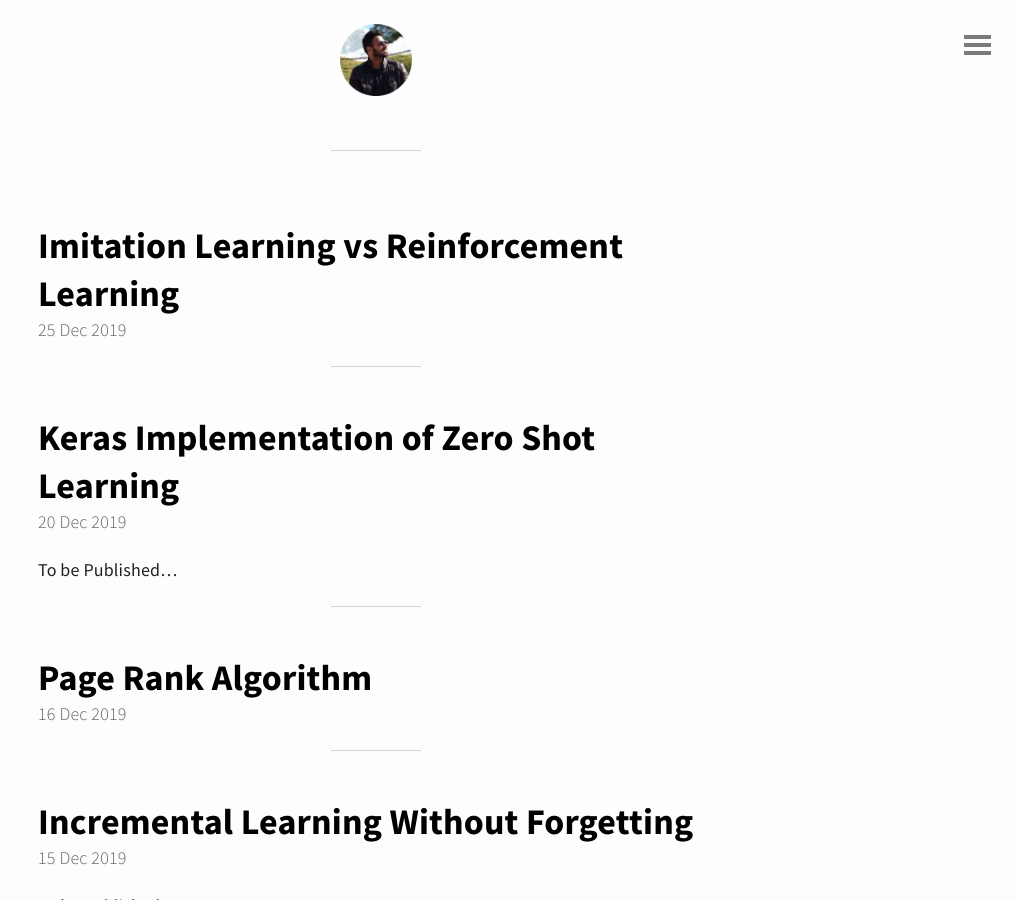
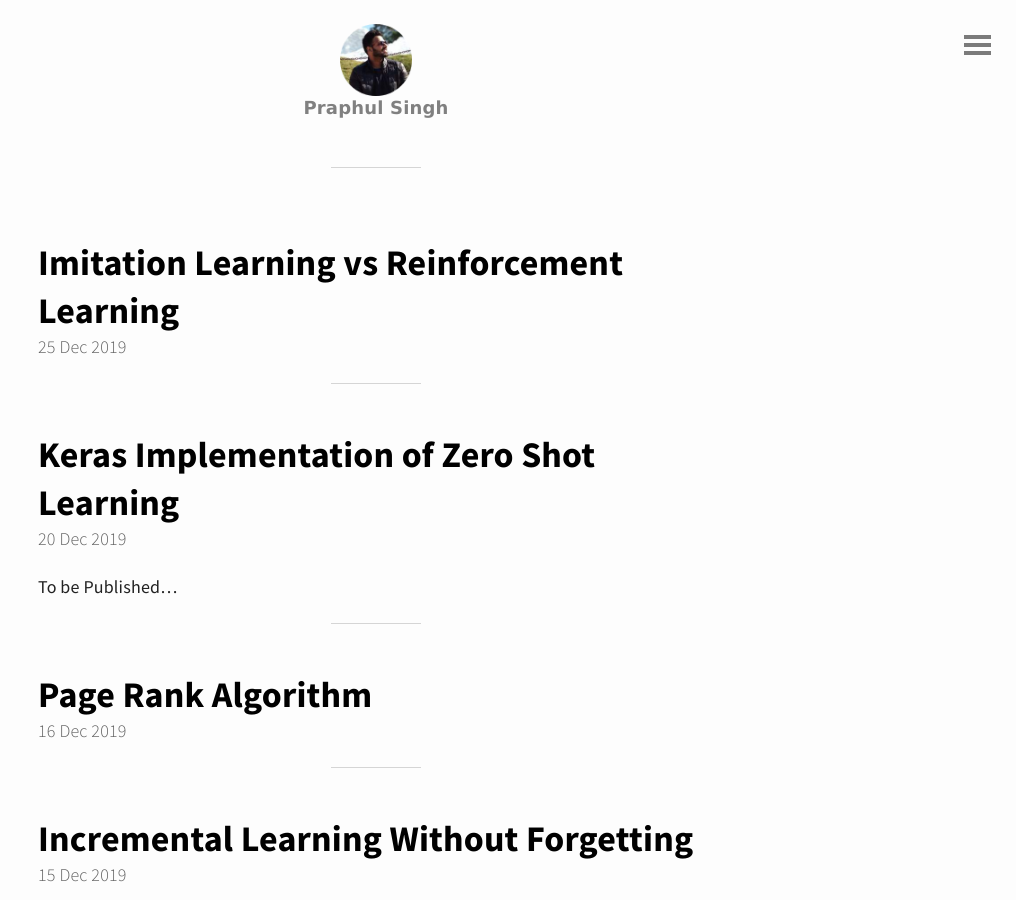
Before and after one commit to spraphul/blog, a Jekyll site: the page built from index.html, in a window 1280 px wide and 900 px high. Shown: the whole window, without its empty margins (264-1280 px from the left). Built offline with Jekyll 4.4.1, drawn with Linux system fonts in a browser that asks for light colours; the list of posts is cut into pages by our own code.

Commit message:
Update header.html

```diff
--- a/_includes/header.html
+++ b/_includes/header.html
@@ -1,6 +1,7 @@
 <header id="header">
 	<a href="{{ site.baseurl }}">
 		<img src="{{ "/circle-cropped.png" | prepend: site.baseurl | replace: '//', '/' }}" alt="photo">
-	  <h1></h1>
+<!-- 	  <h1></h1> -->
+	<p><font face="verdana" color="gray">Praphul Singh</font></p>
 	</a>
 </header>
```
